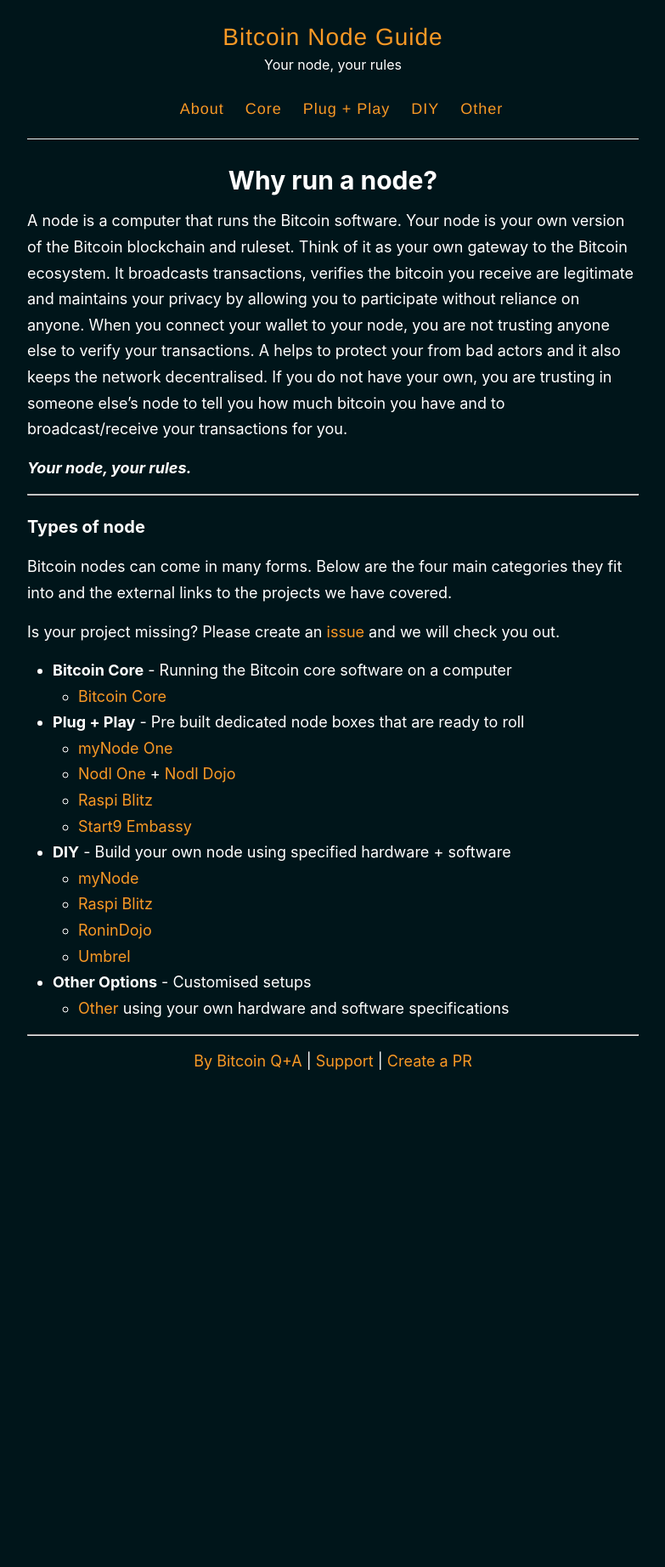
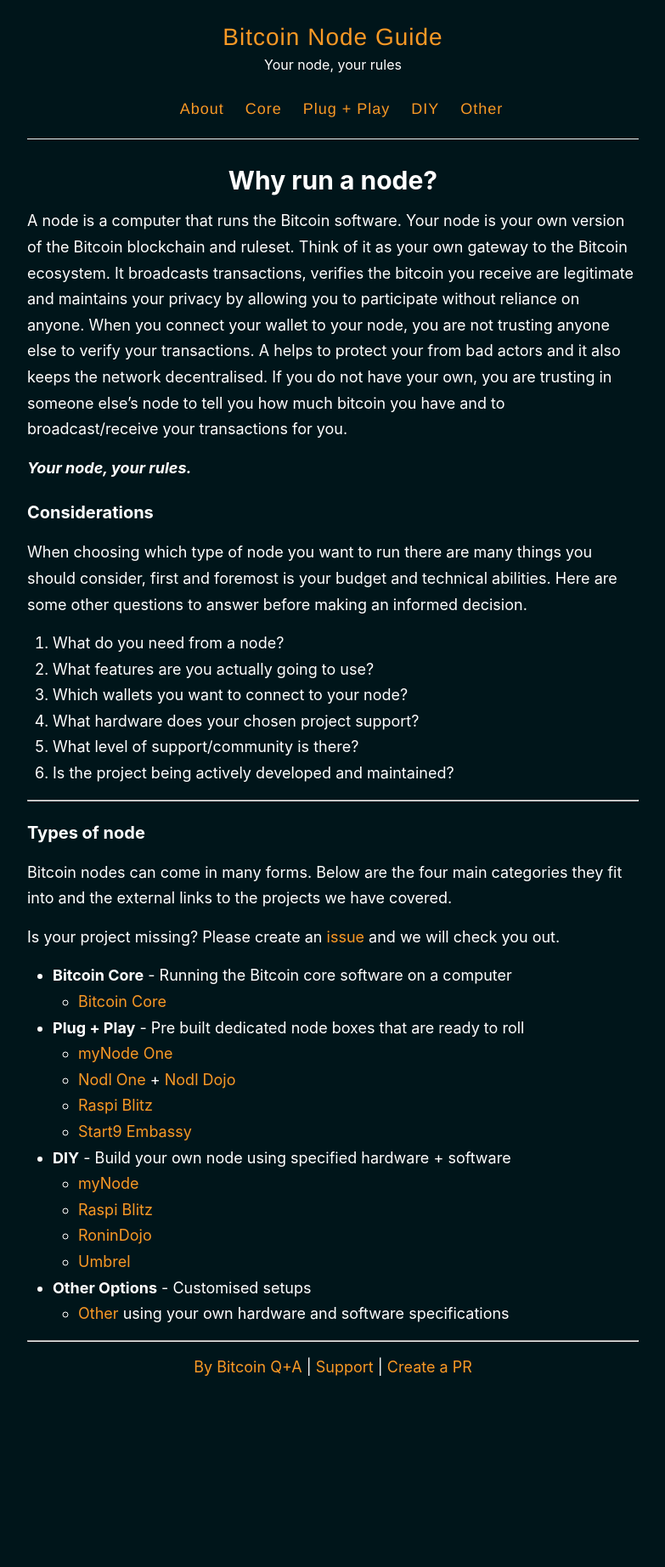
Before and after one commit to BitcoinQnA/node-guide, a Jekyll site: the page built from _pages/home.md, in a window 1280 px wide. Shown: the whole page at 85% size, without its empty margins (248-1031 px from the left). Built offline with Jekyll 4.4.1, drawn with Linux system fonts in a browser that asks for light colours; before the commit the page ends 1485 px from its top, so only the background shows below that.

Commit message:
Update home.md

```diff
--- a/_pages/home.md
+++ b/_pages/home.md
@@ -7,6 +7,17 @@
 A node is a computer that runs the Bitcoin software. Your node is your own version of the Bitcoin blockchain and ruleset. Think of it as your own gateway to the Bitcoin ecosystem. It broadcasts transactions, verifies the bitcoin you receive are legitimate and maintains your privacy by allowing you to participate without reliance on anyone. When you connect your wallet to your node, you are not trusting anyone else to verify your transactions. A helps to protect your from bad actors and it also keeps the network decentralised. If you do not have your own, you are trusting in someone else's node to tell you how much bitcoin you have and to broadcast/receive your transactions for you.
 
 ***Your node, your rules.***
+
+### Considerations
+
+When choosing which type of node you want to run there are many things you should consider, first and foremost is your budget and technical abilities. Here are some other questions to answer before making an informed decision.
+
+1. What do you need from a node?
+2. What features are you actually going to use?
+3. Which wallets you want to connect to your node?
+4. What hardware does your chosen project support?
+5. What level of support/community is there?
+6. Is the project being actively developed and maintained?
 
 ***
 
@@ -36,8 +47,6 @@
 
 
 
-
-
 ***
 
 <p align="center">
```
